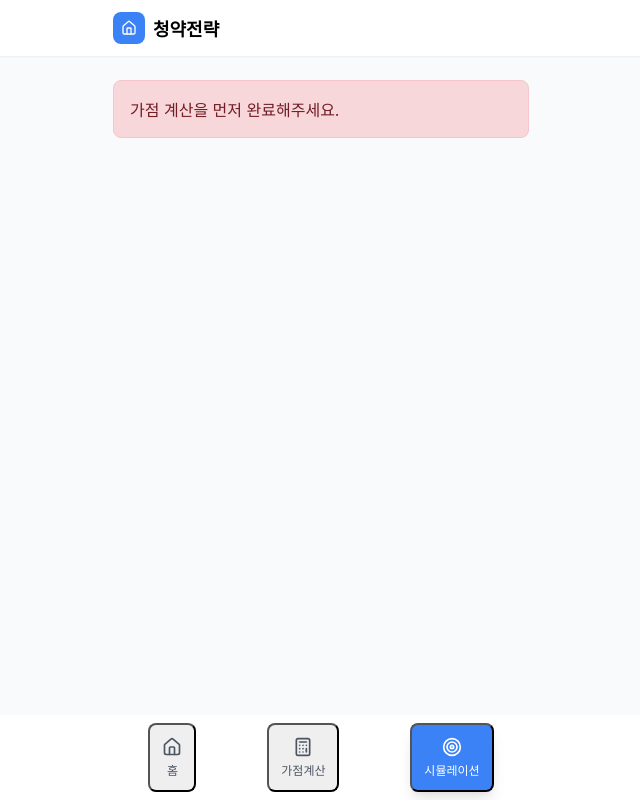
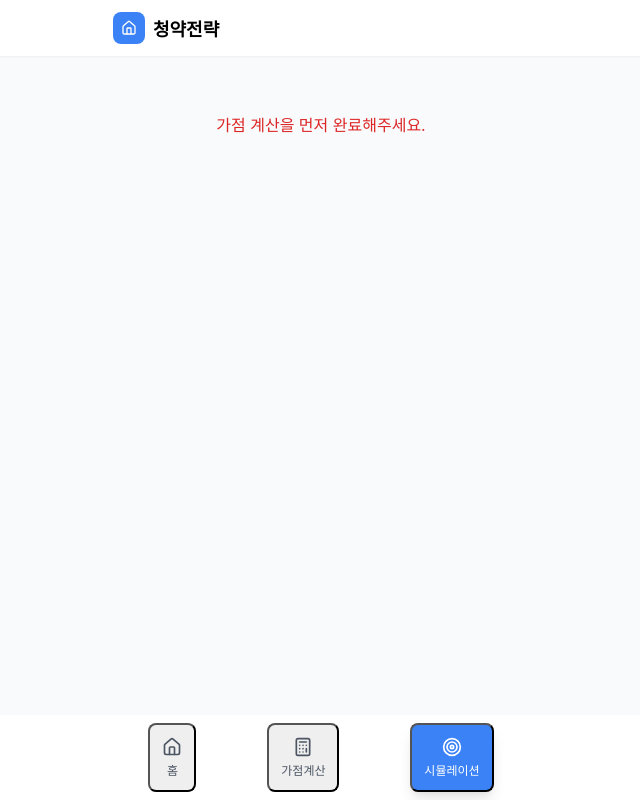
Before and after one commit to wjj1113/house_-subscription, a React (Create React App) app: page / in a window 1280 px wide. Both pictures are taken after a click on the button "시뮬레이션". Shown: the whole page, without its empty margins (319-959 px from the left). Built offline with nearby package versions, Linux system fonts and the light colour scheme.

Commit message:
ESLint 경고 수정 - 사용하지 않는 import 제거

```diff
--- a/src/App.tsx
+++ b/src/App.tsx
@@ -1,10 +1,17 @@
 import React, { useState } from 'react';
-import { Home, Calculator, Target, MessageCircle, Heart, Calendar, ChevronRight, Star, TrendingUp, Users, MapPin, Award, Bookmark } from 'lucide-react';
-import { PointBreakdown, PointGrade, PointCalculationInput } from './types';
+import {
+  Calculator,
+  Target,
+  Award,
+  Home,
+  BarChart3,
+  Settings
+} from 'lucide-react';
 import PointCalculator from './components/PointCalculator';
+import PointChart from './components/PointChart';
 import Simulator from './components/Simulator';
-import PointChart from './components/PointChart';
-import { Container, Card, Title, Button, Flex, Alert } from './components/styled/CommonStyles';
+import { PointCalculationInput, PointGrade, PointBreakdown } from './types';
+import { getPointGrade } from './utils/pointCalculator';
 import './App.css';
 
 function App() {
@@ -167,9 +174,9 @@ function App() {
                 <Simulator userPoints={userPoints} userInput={userInput} />
               </>
             ) : (
-              <Alert type="error">
-                가점 계산을 먼저 완료해주세요.
-              </Alert>
+              <div className="bg-red-50 border border-red-200 rounded-lg p-4 text-center">
+                <p className="text-red-600">가점 계산을 먼저 완료해주세요.</p>
+              </div>
             )}
           </>
         )}
```
Also changed, not shown: src/components/Simulator.tsx (+11 -1 lines), vercel.json (added), 1 other file (tests, documents, lock files or other folders).
